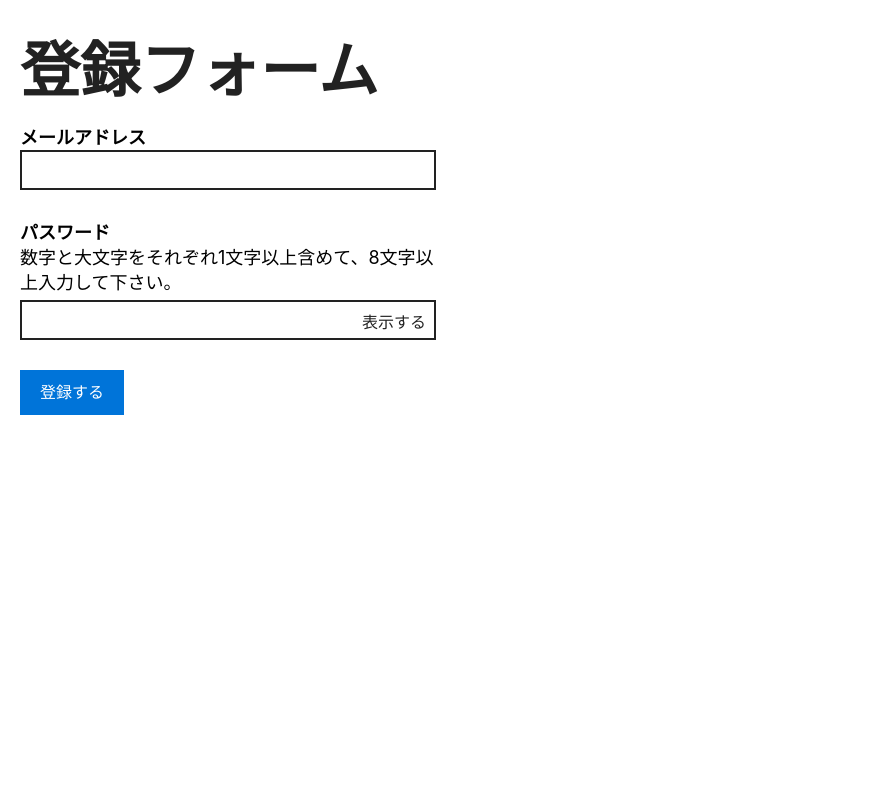
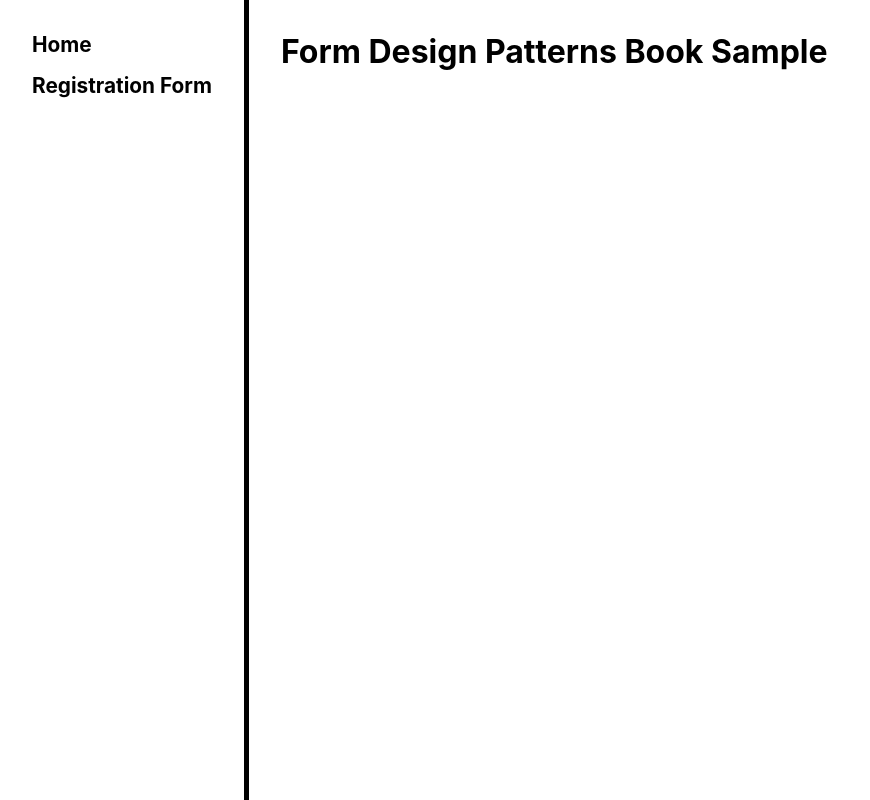
Before and after one commit to shgtkshruch/form-design-patterns-book, a React (Create React App) app: page / in a window 1280 px wide. Shown: the whole page, without its empty margins (0-870 px from the left). Built offline with nearby package versions, Linux system fonts and the light colour scheme.

Commit message:
Add routing

```diff
--- a/src/App.css
+++ b/src/App.css
@@ -1,4 +1,5 @@
 * {
   margin: 0;
   padding: 0;
+  box-sizing: border-box;
 }
--- a/src/App.js
+++ b/src/App.js
@@ -1,7 +1,44 @@
-import React from 'react';
+/** @jsx jsx */
+import { jsx, css } from '@emotion/core';
+import {
+  BrowserRouter as Router,
+  Switch,
+  Route,
+  NavLink
+} from "react-router-dom";
 import RegistrationFrom from './registration-form';
+import Home from './Home';
+import Nav from './Nav';
 import './App.css';
 
 export default () => (
-  <RegistrationFrom />
+  <Router>
+    <div css={css`
+      display: flex;
+
+      Nav {
+        padding: 2rem;
+      }
+
+      .container {
+        flex: 1;
+        padding: 2rem;
+      }
+    `}>
+      <Nav>
+        <NavLink to="/">Home</NavLink>
+        <NavLink to="registration-form" activeClassName="is-active">Registration Form</NavLink>
+      </Nav>
+      <div className="container">
+        <Switch>
+          <Route path="/registration-form">
+            <RegistrationFrom />
+          </Route>
+          <Route path="/">
+            <Home />
+          </Route>
+        </Switch>
+      </div>
+    </div>
+  </Router>
 )
--- /dev/null
+++ b/src/Home.js
@@ -0,0 +1,7 @@
+import React from 'react';
+
+export default () => (
+  <h1>
+    Form Design Patterns Book Sample
+  </h1>
+)
--- /dev/null
+++ b/src/Nav.js
@@ -0,0 +1,45 @@
+import React from 'react';
+import styled from '@emotion/styled'
+
+const Nav = styled.nav`
+  font-size: 1.3rem;
+  font-weight: bold;
+  border-right: 5px solid #000;
+  height: 100vh;
+
+  ul {
+    display: flex;
+    flex-direction: column;
+    margin: 0;
+    padding: 0;
+    list-style-type: none;
+  }
+
+  li {
+    margin-bottom: 1rem;
+  }
+
+  a {
+    text-decoration: none;
+    color: currentColor;
+
+    &:hover {
+      color: red;
+      text-decoration: underline;
+    }
+
+    &.is-active {
+      color: red;
+    }
+  }
+`;
+
+export default ({ children }) => (
+  <Nav>
+    <ul>
+      {children.map((link, i) => (
+        <li key={i}>{link}</li>
+      ))}
+    </ul>
+  </Nav>
+);
--- a/src/registration-form/PageContent.js
+++ /dev/null
@@ -1,5 +0,0 @@
-import styled from '@emotion/styled'
-
-export default styled.div`
-  padding: 40px 20px;
-`;
--- a/src/registration-form/index.js
+++ b/src/registration-form/index.js
@@ -1,7 +1,6 @@
 import React, { useState } from 'react';
 import Validator from '../Validator';
 import H1 from './H1';
-import PageContent from './PageContent';
 import Field from './Field';
 import Label from './Lable';
 import FieldLabel from './FieldLabel';
@@ -73,7 +72,7 @@ export default () => {
   }
 
   return (
-    <PageContent>
+    <>
       <ErrorSummary errors={errors} />
       <H1>登録フォーム</H1>
       <form noValidate onSubmit={(e) => handleSubmit(e)}>
@@ -100,6 +99,6 @@ export default () => {
         </Field>
         <Submit type="submit" value="登録する" />
       </form>
-    </PageContent>
+    </>
   );
 }
```
